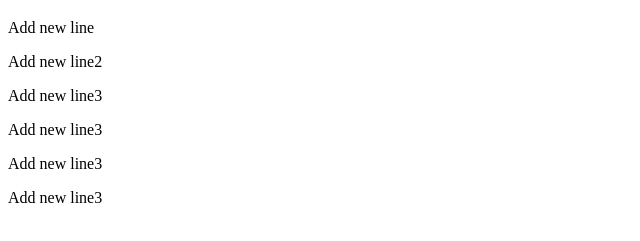
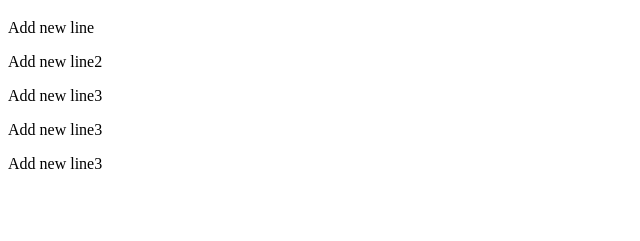
Before and after one commit to Yagorus/TestWebDeploy, a plain HTML site: page index.html in a window 1280 px wide. Shown: the part 61-302 px from the top of the page, without its empty margins (0-640 px from the left). Drawn offline with Linux system fonts and the light colour scheme.

Commit message:
alasdasd

```diff
--- a/index.html
+++ b/index.html
@@ -15,6 +15,5 @@
 
 <p>Add new line3</p>
 
-<p>Add new line3</p>
 </body>
 </html>
```
